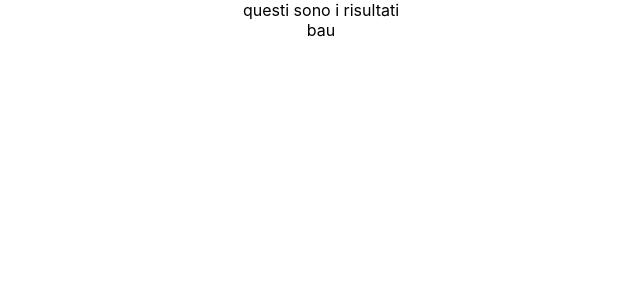
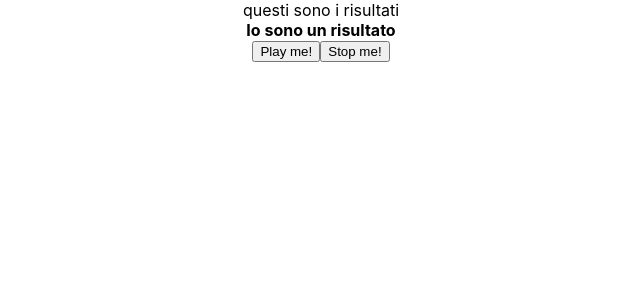
Before and after one commit to MarcoMaz/moody-app, a React (Create React App) app: page /#/results in a window 1280 px wide. Shown: the top 300 px of the page, without its empty margins (319-959 px from the left). Built offline with nearby package versions, Linux system fonts and the light colour scheme.

Commit message:
add audio

```diff
--- a/package.json
+++ b/package.json
@@ -33,7 +33,7 @@
     "test": "react-scripts test",
     "eject": "react-scripts eject",
     "predeploy": "npm run build",
-		"deploy": "gh-pages -b master -d build"
+    "deploy": "gh-pages -b master -d build"
   },
   "eslintConfig": {
     "extends": [
--- a/src/App.js
+++ b/src/App.js
@@ -17,7 +17,6 @@ function App() {
 				<Route path="/elaborating" component={Elaborating} />
 				<Route path="/results" component={Results} />
 			</Router>
-			bau
     </div>
   );
 }
--- a/src/views/Results.js
+++ b/src/views/Results.js
@@ -1,7 +1,26 @@
+import audio from '../dormono.mp3';
+
 const Results = () => {
+
+	let newAudio = new Audio(audio)
+
+	const start = () => {
+    newAudio.play();
+  }
+
+	const stop = () => {
+		newAudio.pause()
+	}
+
+
 	return(
 		<div>
 			questi sono i risultati
+			<div>
+				<strong>Io sono un risultato</strong><br/>
+				<button onClick={start}>Play me!</button>
+				<button onClick={stop}>Stop me!</button>
+			</div>
 		</div>
 	)
 }
```
Also changed, not shown: 1 other file (tests, documents, lock files or other folders).
